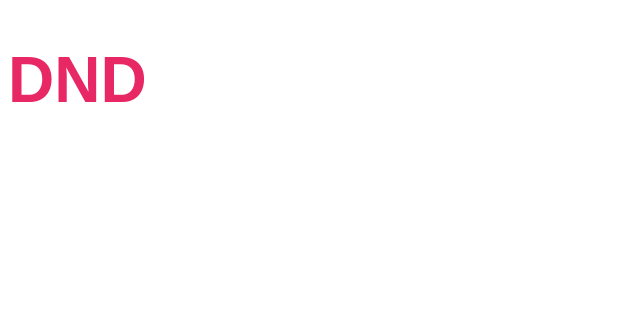
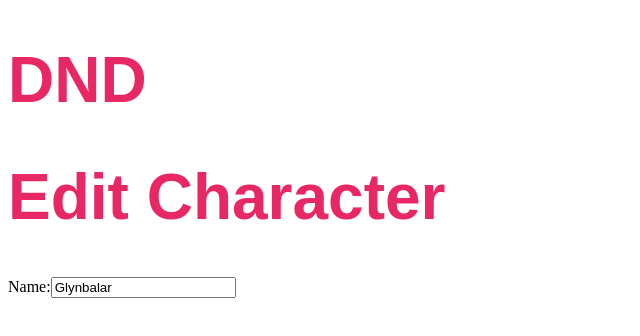
Before and after one commit to rileyjsumner/D-D-Character-Builder, an Angular app: page / in a window 1280 px wide. Shown: the top 336 px of the page, without its empty margins (0-640 px from the left). Built offline with nearby package versions, Linux system fonts and the light colour scheme.

Commit message:
create character

```diff
--- a/src/app/app.component.html
+++ b/src/app/app.component.html
@@ -1 +1,2 @@
 <h1>{{title}}</h1>
+<app-character-select></app-character-select>
--- a/src/app/app.module.ts
+++ b/src/app/app.module.ts
@@ -4,6 +4,7 @@
 import { AppRoutingModule } from './app-routing.module';
 import { AppComponent } from './app.component';
 import { CharacterSelectComponent } from './character-select/character-select.component';
+import {FormsModule} from '@angular/forms';
 
 @NgModule({
   declarations: [
@@ -12,7 +13,8 @@
   ],
   imports: [
     BrowserModule,
-    AppRoutingModule
+    AppRoutingModule,
+    FormsModule
   ],
   providers: [],
   bootstrap: [AppComponent]
--- a/src/app/character-select/character-select.component.html
+++ b/src/app/character-select/character-select.component.html
@@ -1 +1,6 @@
-<p>character-select works!</p>
+<h1>Edit Character</h1>
+
+<div>
+  <label for="character_name">Name:</label>
+  <input id="character_name" [(ngModel)]="character.name" placeholder="Name"/>
+</div>
--- a/src/app/character-select/character-select.component.ts
+++ b/src/app/character-select/character-select.component.ts
@@ -1,13 +1,18 @@
 import { Component, OnInit } from '@angular/core';
+import { Character } from '../character';
 
 @Component({
   selector: 'app-character-select',
   templateUrl: './character-select.component.html',
-  styleUrls: ['./character-select.component.scss']
+  styleUrls: ['./character-select.component.scss'],
 })
 export class CharacterSelectComponent implements OnInit {
+  private character: Character = {
+    id: 1,
+    name: 'Glynbalar'
+  };
 
-  constructor() { }
+  constructor() {}
 
   ngOnInit(): void {
   }
--- /dev/null
+++ b/src/app/character.ts
@@ -0,0 +1,4 @@
+export interface Character {
+  id: number;
+  name: string;
+}
```
